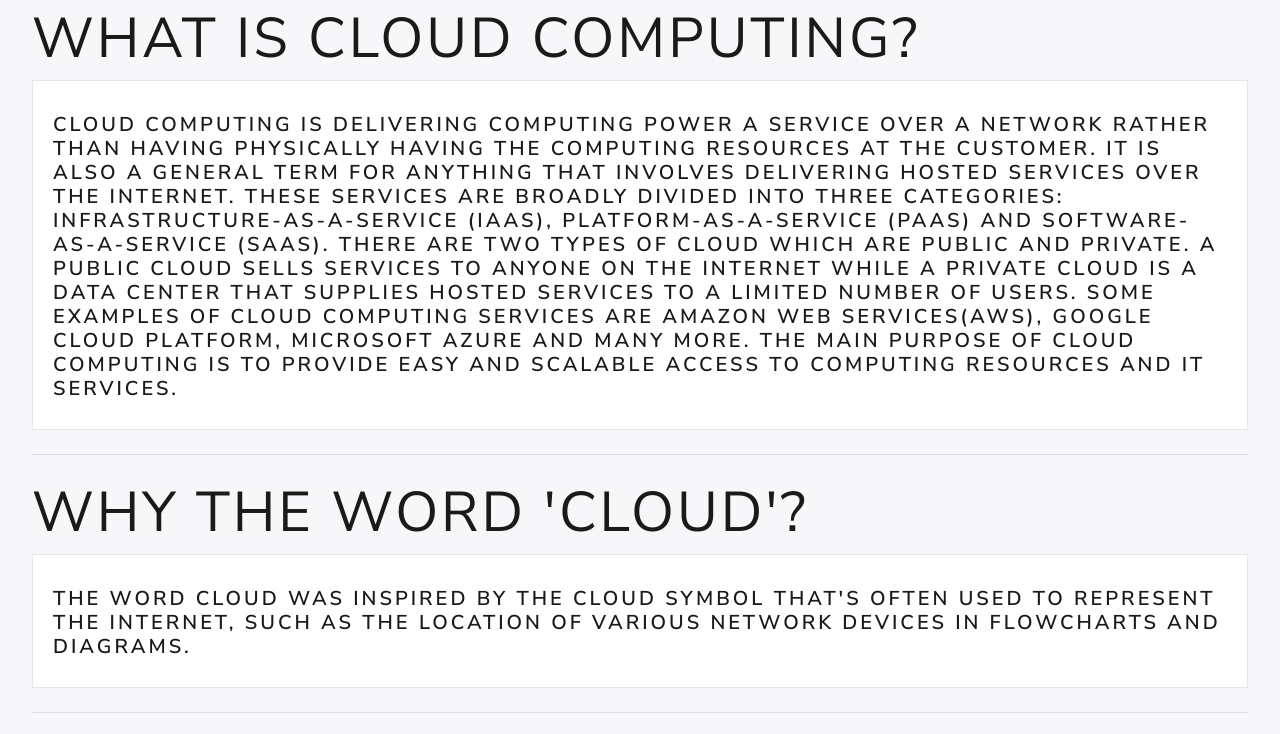
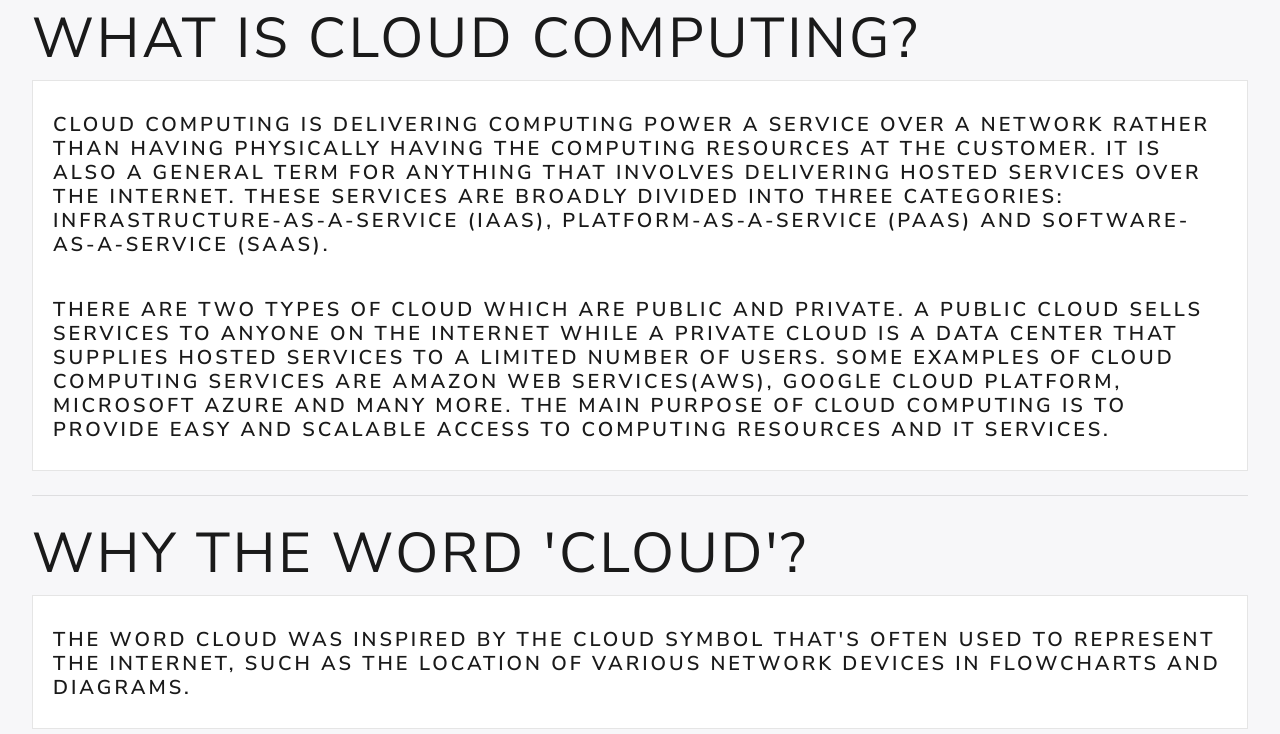
Before and after one commit to ckho0019/MeAndTheBois, a plain HTML site: page index.html in a window 1280 px wide. Shown: the part 1258-1992 px from the top of the page. Drawn offline with nearby package versions, Linux system fonts and the light colour scheme; a web font is replaced by a local one.

Commit message:
Update index.html

```diff
--- a/index.html
+++ b/index.html
@@ -55,7 +55,9 @@
         <h1 class = "display-4">What is Cloud Computing?</h1>
         <div class="card text-white bg-light mb-3" style="max-width: 80rem;">
           <div class="card-body">
-            <h4 class="card-title"><h4>Cloud Computing is delivering computing power a service over a network rather than having physically having the computing resources at the customer. It is also a general term for anything that involves delivering hosted services over the Internet. These services are broadly divided into three categories: Infrastructure-as-a-Service (IaaS), Platform-as-a-Service (PaaS) and Software-as-a-Service (SaaS). There are two types of cloud which are public and private. A public cloud sells services to anyone on the internet while a private cloud is a data center that supplies hosted services to a limited number of users. Some examples of cloud computing services are Amazon Web Services(AWS), Google Cloud Platform, Microsoft Azure and many more. The main purpose of cloud computing is to provide easy and scalable access to computing resources and IT services.</h4></h4>
+            <h4 class="card-title"><h4>Cloud Computing is delivering computing power a service over a network rather than having physically having the computing resources at the customer. It is also a general term for anything that involves delivering hosted services over the Internet. These services are broadly divided into three categories: Infrastructure-as-a-Service (IaaS), Platform-as-a-Service (PaaS) and Software-as-a-Service (SaaS).</h4></h4>
+            <br>
+            <h4 class="card-title"><h4>There are two types of cloud which are public and private. A public cloud sells services to anyone on the internet while a private cloud is a data center that supplies hosted services to a limited number of users. Some examples of cloud computing services are Amazon Web Services(AWS), Google Cloud Platform, Microsoft Azure and many more. The main purpose of cloud computing is to provide easy and scalable access to computing resources and IT services.</h4></h4>
           </div>
         </div>
         <hr class="my-4">
```
